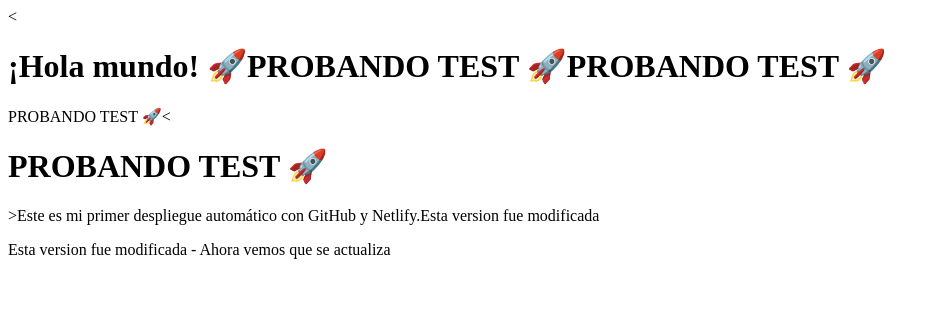
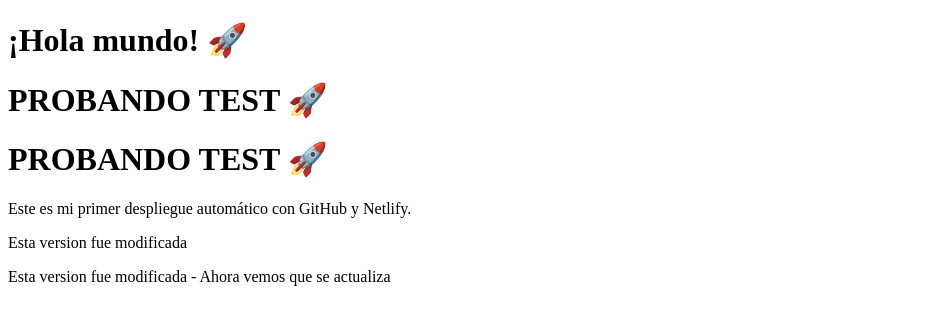
Before and after one commit to victor99a/PruebaCICD, a plain HTML site: page index.html in a window 1280 px wide. Shown: the whole page, without its empty margins (0-939 px from the left). Drawn offline with Linux system fonts and the light colour scheme.

Commit message:
Test CICD

```diff
--- a/index.html
+++ b/index.html
@@ -1,11 +1,14 @@
 <!DOCTYPE html>
-<
-  <h1>¡Hola mundo! 🚀</
-    <h1>PROBANDO TEST 🚀</
-      <h1>PROBANDO TEST 🚀</h1
-        <h1>PROBANDO TEST 🚀<
-          <h1>PROBANDO TEST 🚀</h1>
-  >Este es mi primer despliegue automático con GitHub y Netlify.</
+<html lang="es">
+<head>
+  <meta charset="UTF-8">
+  <title>Mi Proyecto en Netlify</title>
+</head>
+<body>
+  <h1>¡Hola mundo! 🚀</h1>
+  <h1>PROBANDO TEST 🚀</h1>
+    <h1>PROBANDO TEST 🚀</h1>
+  <p>Este es mi primer despliegue automático con GitHub y Netlify.</p>
 
       <p>Esta version fue modificada</p>
        <p>Esta version fue modificada - Ahora vemos que se actualiza</p>
```
